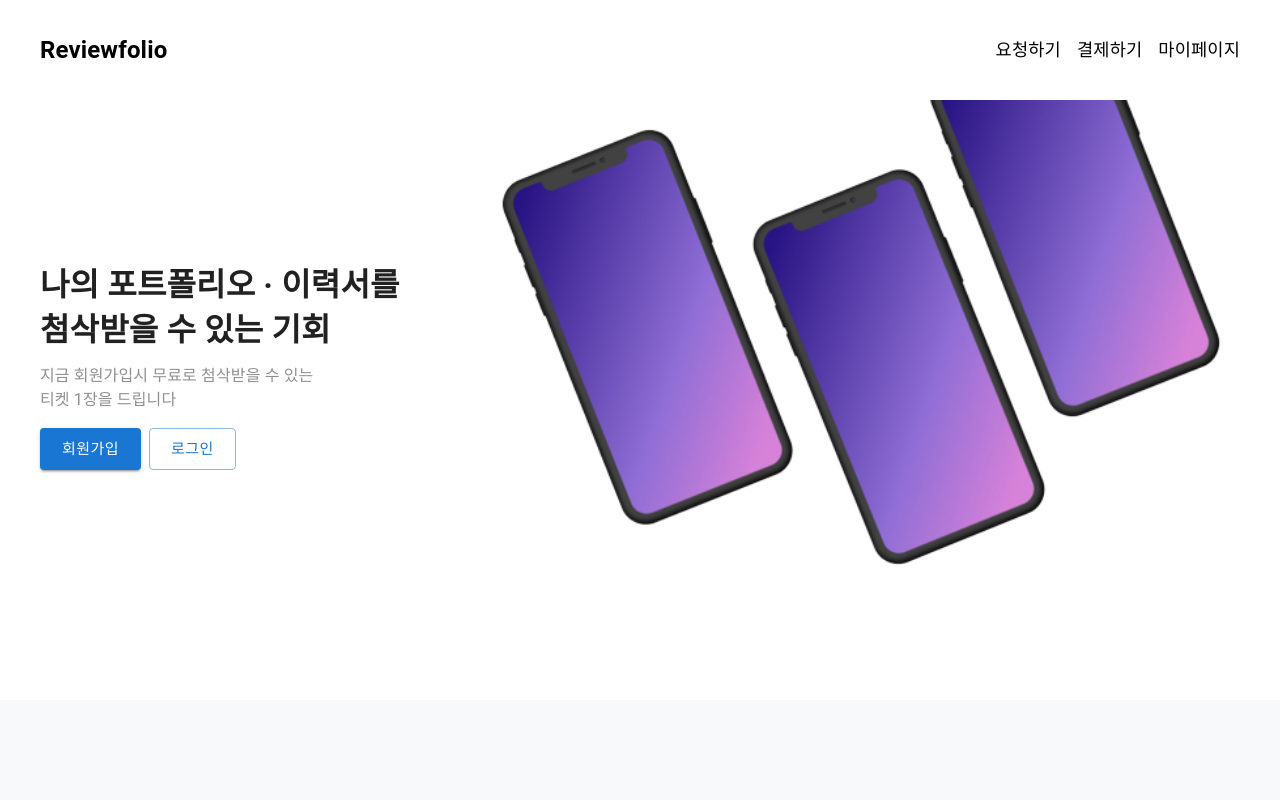
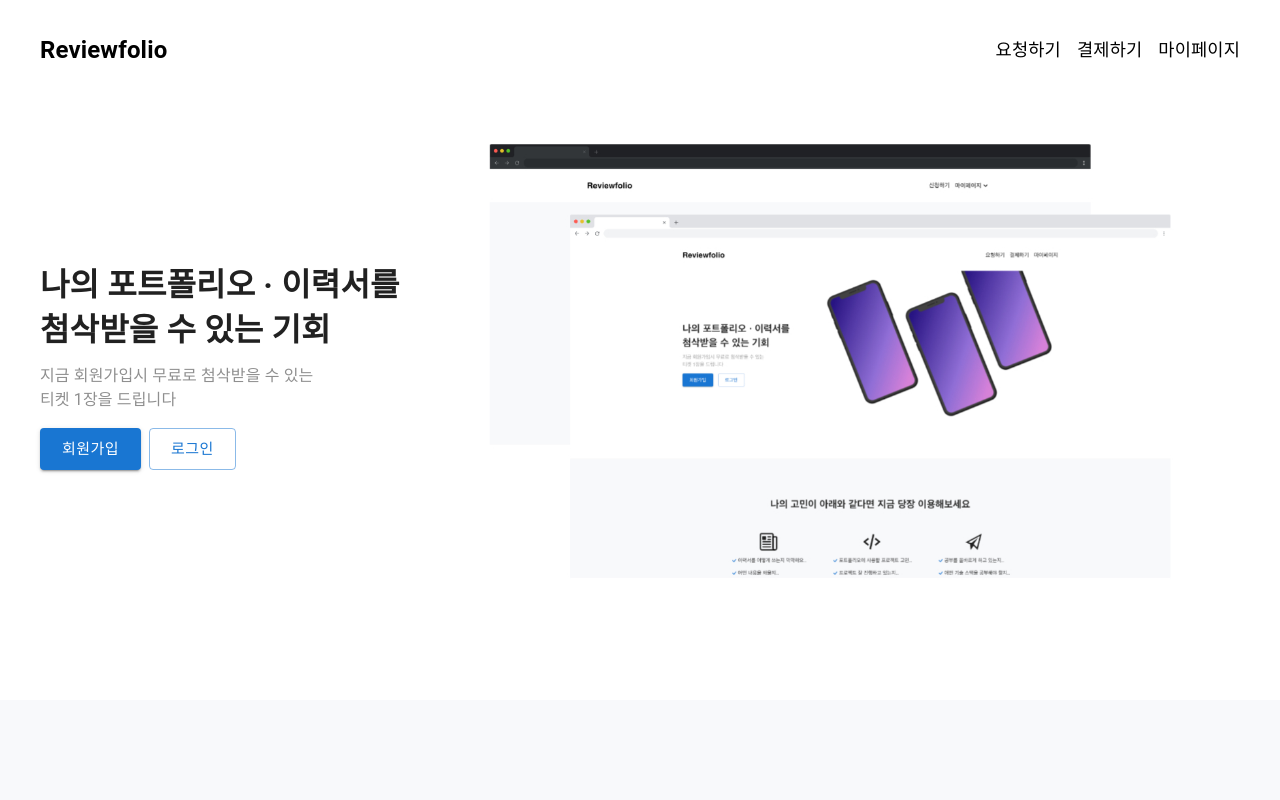
Before and after one commit to JhsK/reviewfolio, a Next.js app in the folder front/: page / in a window 1280 px wide. Shown: the top 800 px of the page. Built offline with nearby package versions, Linux system fonts and the light colour scheme; no server answers.

Commit message:
개발자 접근 권한 버그 수정

```diff
--- a/front/src/pages/index.tsx
+++ b/front/src/pages/index.tsx
@@ -122,7 +122,8 @@
                 </Button>
               )}
             </InfoContainer>
-            <img src="./image2-removebg-preview.png" alt="info" />
+            {/* <img src="./image2-removebg-preview.png" alt="info" /> */}
+            <img src="./main.jpeg" alt="info" />
           </div>
         </Container>
       </Layout>
```
Also changed, not shown: front/public/main.jpeg (added), front/src/pages/user/status.tsx (renamed from front/src/store/status.tsx).
